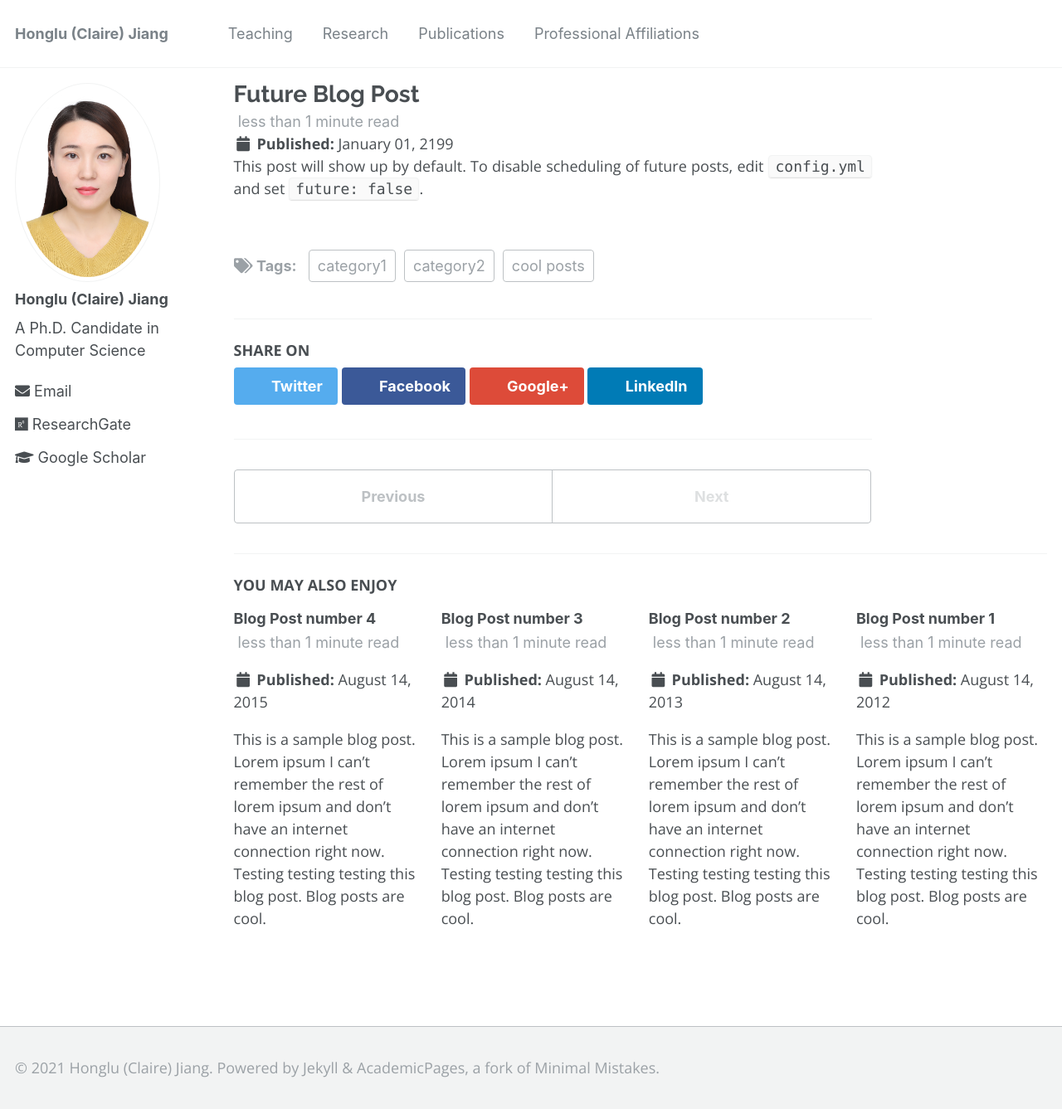
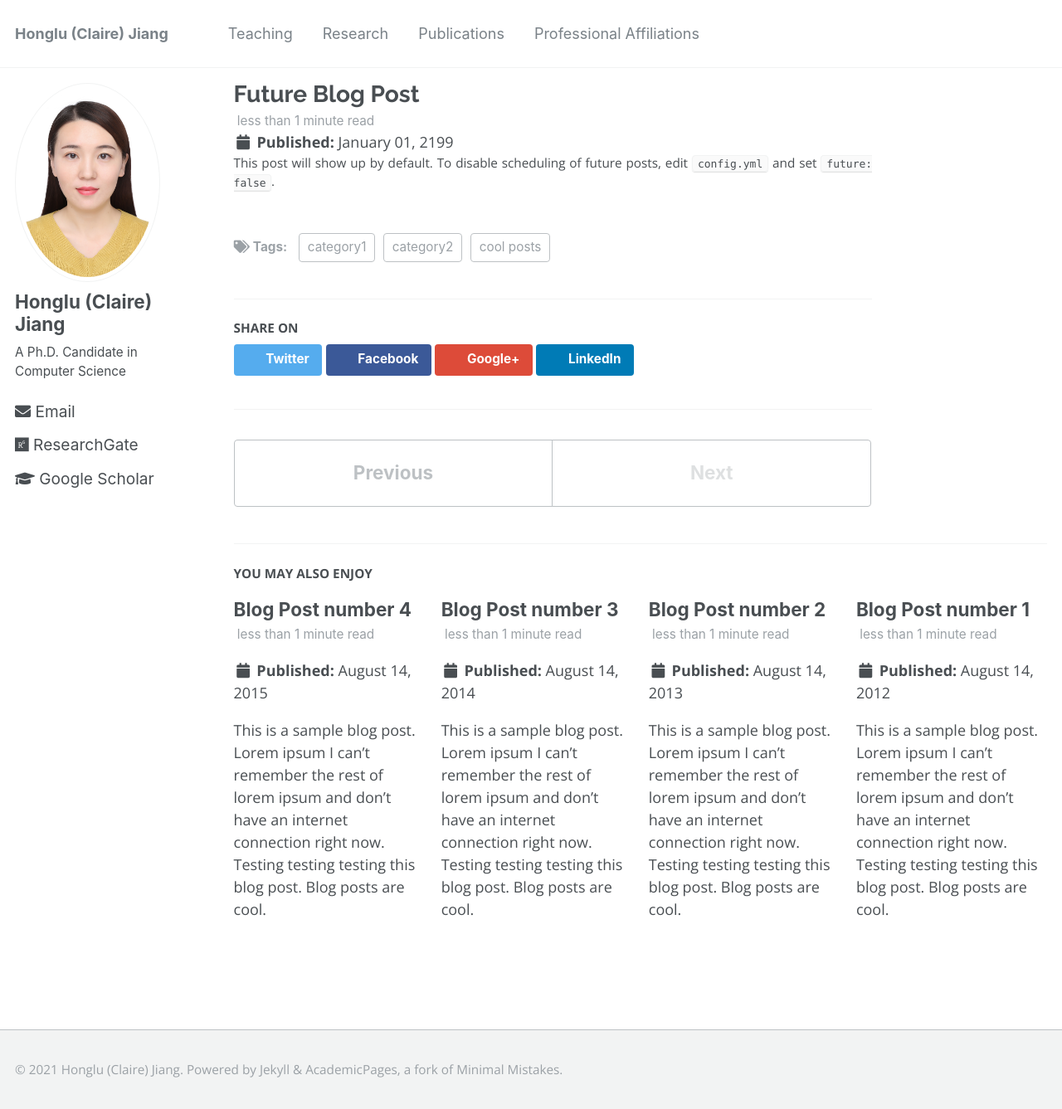
Before and after one commit to hljiang0720/hljiang.github.io, a Jekyll site: the page built from _posts/2199-01-01-future-post.md, in a window 1280 px wide and 1337 px high. Shown: the whole window at 83% size. Built offline with Jekyll 4.4.1, drawn with Linux system fonts in a browser that asks for light colours.

Commit message:
Update _variables.scss

```diff
--- a/_sass/_variables.scss
+++ b/_sass/_variables.scss
@@ -37,9 +37,9 @@ $type-size-1                : 2.441em;  // ~39.056px
 $type-size-2                : 1.953em;  // ~31.248px
 $type-size-3                : 1.563em;  // ~25.008px
 $type-size-4                : 1.25em;   // ~20px
-$type-size-5                : 1em;      // ~16px
-$type-size-6                : 1em;   // ~16px
-$type-size-7                : 1em; // ~14px
+$type-size-5                : 1.25em;      // ~16px
+$type-size-6                : 0.85em;   // ~16px
+$type-size-7                : 0.85em; // ~14px
 $type-size-8                : 0.85em;  // ~12px
 
 
```
